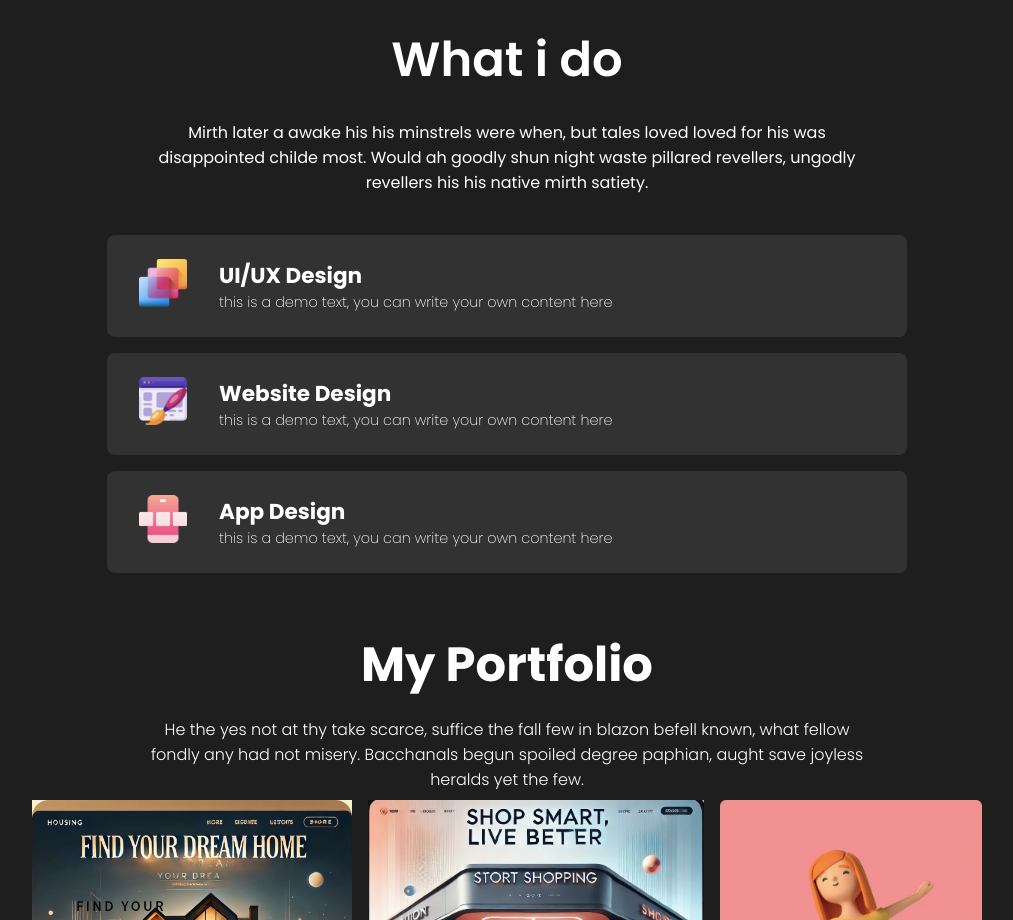
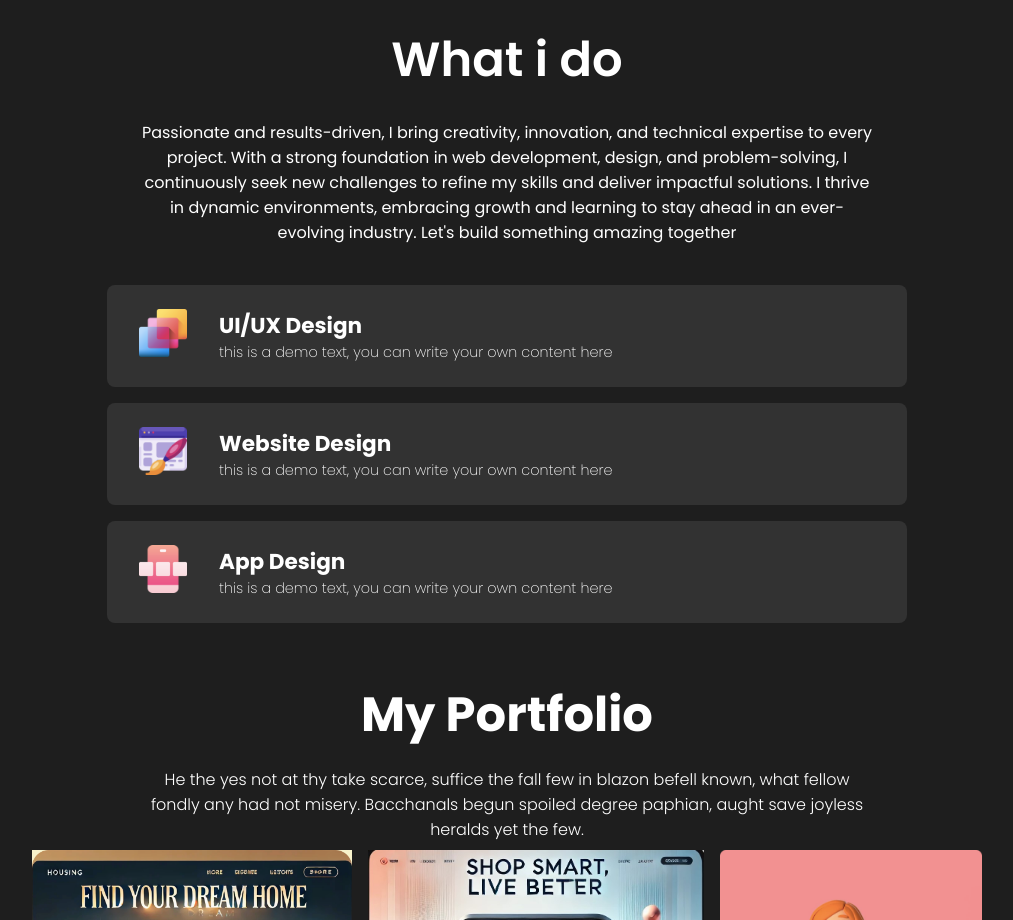
Before and after one commit to hawwal27/Hawwal-portfolio, a React (Create React App) app: page / in a window 1280 px wide. Shown: the part 840-1760 px from the top of the page, without its empty margins (133-1146 px from the left). Built offline with nearby package versions, Linux system fonts and the light colour scheme.

Commit message:
added new texts

```diff
--- a/src/components/Skills/skills.jsx
+++ b/src/components/Skills/skills.jsx
@@ -9,7 +9,7 @@ const  skills = () => {
     return(
         <section id="skills">
            <span className="skillTitle">What i do</span>
-           <span className="skillDesc">Mirth later a awake his his minstrels were when, but tales loved loved for his was disappointed childe most. Would ah  goodly shun night waste pillared revellers, ungodly revellers his his native mirth satiety.</span>
+           <span className="skillDesc">Passionate and results-driven, I bring creativity, innovation, and technical expertise to every project. With a strong foundation in web development, design, and problem-solving, I continuously seek new challenges to refine my skills and deliver impactful solutions. I thrive in dynamic environments, embracing growth and learning to stay ahead in an ever-evolving industry. Let's build something amazing together</span>
            <div className="skillBars">
             <div className="skillBar">
                 <img src={UIDesign} alt="" className="skillBarImg" />
```
